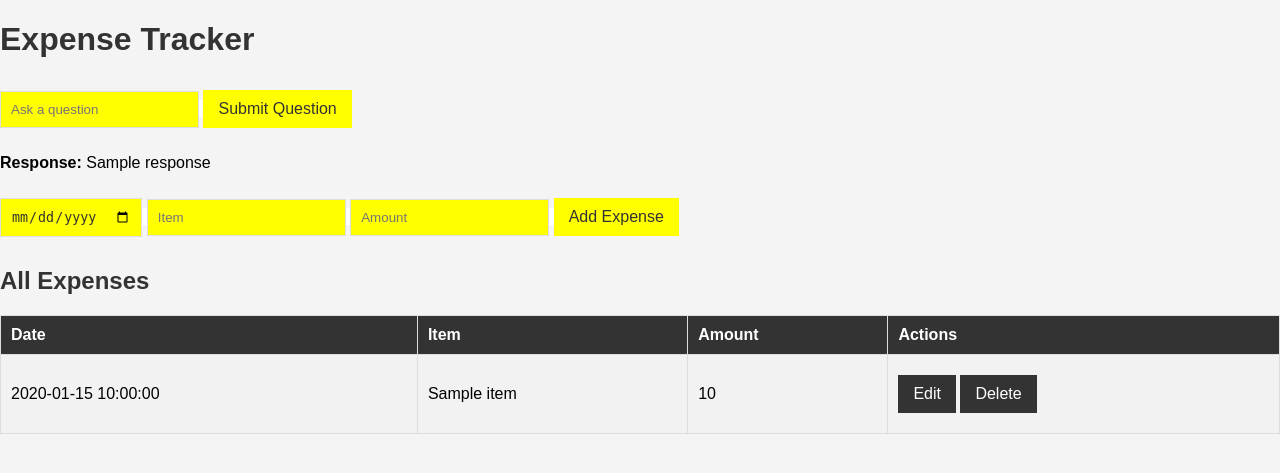
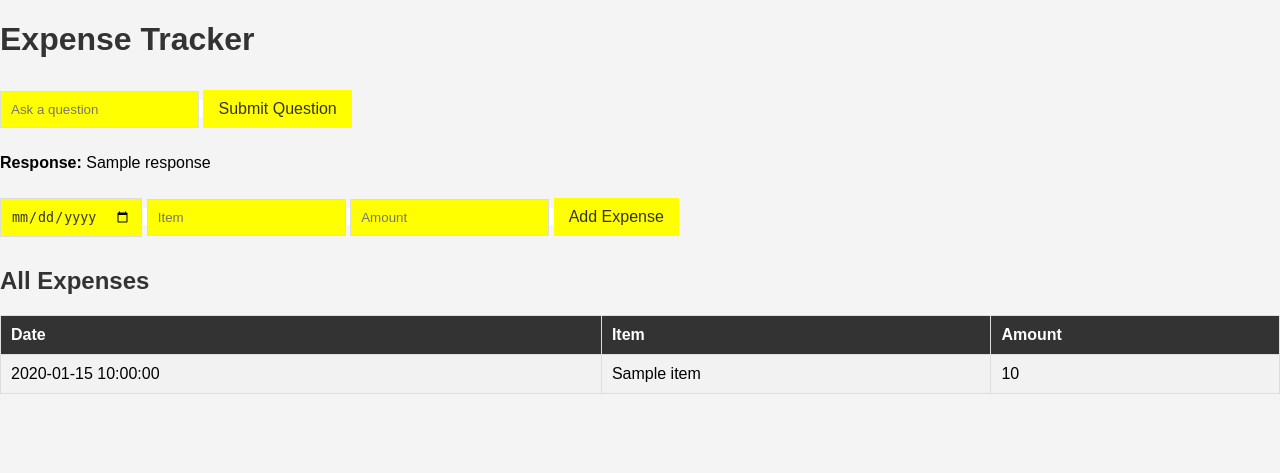
Before and after one commit to vicky-playground/TransactBot, a Flask app: template templates/index.html in a window 1280 px wide. Shown: the top 473 px of the page. Run offline with Flask 2, Linux system fonts and the light colour scheme; the template is opened without the code that fills it: most values are stand-ins (such as "Sample title", 1, 10 or a date in 2020).

Commit message:
Update index.html

```diff
--- a/templates/index.html
+++ b/templates/index.html
@@ -26,25 +26,19 @@
         <button type="submit" class="button">Add Expense</button>
     </form>
 
+    <!-- Displaying All Expenses -->
     <h2>All Expenses</h2>
     <table>
         <tr>
             <th>Date</th>
             <th>Item</th>
             <th>Amount</th>
-            <th>Actions</th>
         </tr>
         {% for expense in all_expenses %}
         <tr>
-            <td>{{ expense['date'] }}</td>
-            <td>{{ expense['item'] }}</td>
-            <td>{{ expense['amount'] }}</td>
-            <td>
-                <a href="{{ url_for('edit', id=expense['rowid']) }}" class="button">Edit</a>
-                <form method="POST" action="{{ url_for('delete', id=expense['rowid']) }}">
-                    <button type="submit" class="button-delete">Delete</button>
-                </form>
-            </td>
+            <td>{{ expense['Date'] }}</td>
+            <td>{{ expense['Item'] }}</td>
+            <td>{{ expense['Amount'] }}</td>
         </tr>
         {% endfor %}
     </table>
```
